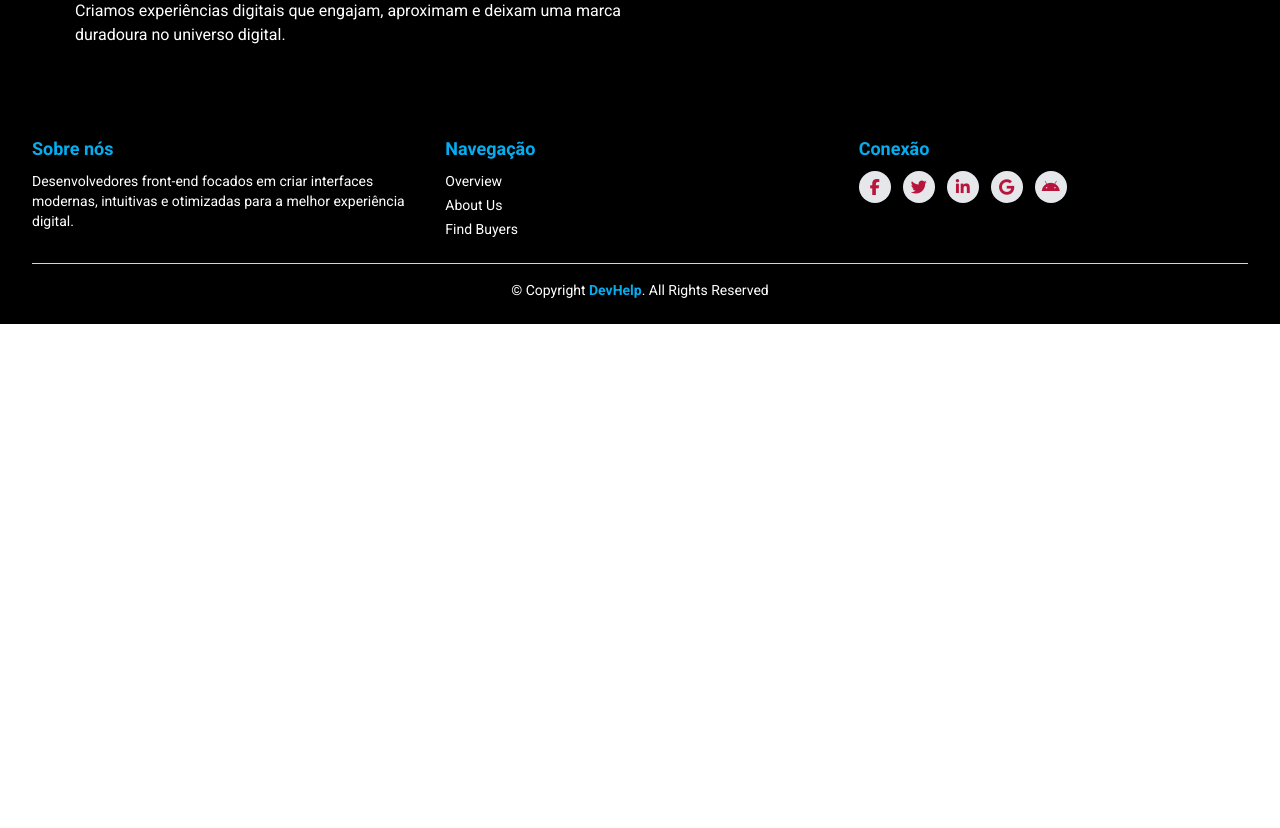
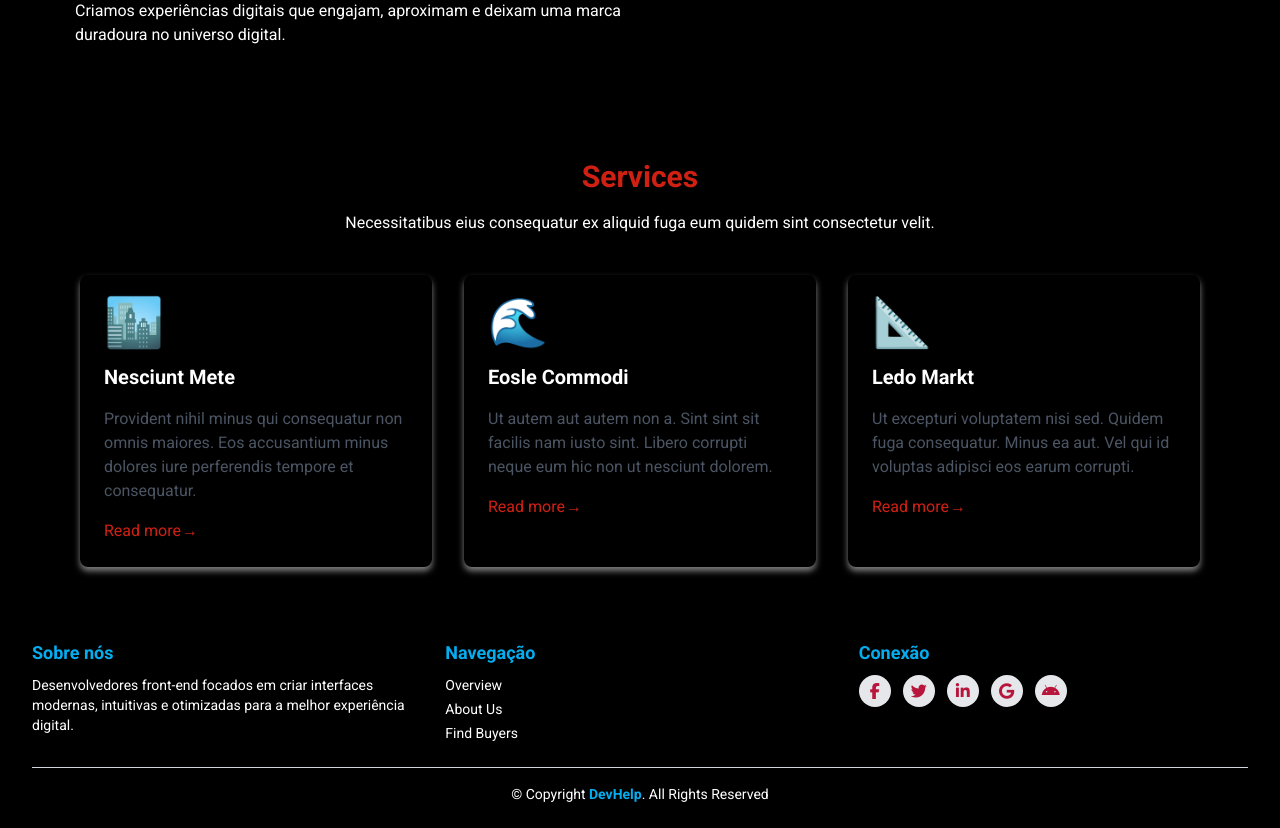
Before and after one commit to JordanFeliphe/DevHelpLP, a React (Create React App) app: page / in a window 1280 px wide. Shown: the part 1273-2101 px from the top of the page. Before the commit the page ends 1597 px from the top, so only its background shows below. Built offline with nearby package versions, Linux system fonts and the light colour scheme.

Commit message:
Section2 criada, mas vamos transformar em carrossel

```diff
--- a/package.json
+++ b/package.json
@@ -8,6 +8,7 @@
     "@testing-library/user-event": "^13.5.0",
     "react": "^18.3.1",
     "react-dom": "^18.3.1",
+    "react-intersection-observer": "^9.13.1",
     "react-scripts": "5.0.1",
     "react-typed": "^2.0.12",
     "web-vitals": "^2.1.4"
--- a/src/App.js
+++ b/src/App.js
@@ -2,6 +2,7 @@ import './App.css';
 import Navbar from './components/navbar/Navbar';
 import Header from './components/header/Header';
 import Section1 from './components/sections/Section1';
+import Section2 from './components/sections/Section2';
 import Footer from './components/footer/Footer';
 
 function App() {
@@ -10,6 +11,7 @@ function App() {
       <Navbar/>
       <Header/>
       <Section1/>
+      <Section2/>
       <Footer/>
 
     </div>
--- a/src/components/sections/Section1.jsx
+++ b/src/components/sections/Section1.jsx
@@ -1,7 +1,9 @@
 import React from "react";
 import Section01 from '../../assets/img/section1.jpg';
+import { useInView } from 'react-intersection-observer';
 
 export default function Section1() {
+
   return (
     <section className="bg-black py-16">
       <div className="max-w-7xl mx-auto px-4 sm:px-6 lg:px-8 grid md:grid-cols-2 gap-8 items-center">
--- /dev/null
+++ b/src/components/sections/Section2.jsx
@@ -0,0 +1,68 @@
+import React from "react";
+
+const Services = () => {
+  const services = [
+    {
+      id: 1,
+      title: "Nesciunt Mete",
+      description:
+        "Provident nihil minus qui consequatur non omnis maiores. Eos accusantium minus dolores iure perferendis tempore et consequatur.",
+      icon: "🏙️", // Substitua pelo ícone adequado
+    },
+    {
+      id: 2,
+      title: "Eosle Commodi",
+      description:
+        "Ut autem aut autem non a. Sint sint sit facilis nam iusto sint. Libero corrupti neque eum hic non ut nesciunt dolorem.",
+      icon: "🌊", // Substitua pelo ícone adequado
+    },
+    {
+      id: 3,
+      title: "Ledo Markt",
+      description:
+        "Ut excepturi voluptatem nisi sed. Quidem fuga consequatur. Minus ea aut. Vel qui id voluptas adipisci eos earum corrupti.",
+      icon: "📐", // Substitua pelo ícone adequado
+    },
+  ];
+
+  return (
+    <section className="bg-black py-12">
+      <div className="max-w-6xl mx-auto px-4">
+        <div className="text-center">
+          <h2 className="text-3xl font-semibold text-[#d02013]">Services</h2>
+          <p className="text-white mt-4">
+            Necessitatibus eius consequatur ex aliquid fuga eum quidem sint
+            consectetur velit.
+          </p>
+        </div>
+        <div className="mt-10 grid grid-cols-1 md:grid-cols-3 gap-8">
+          {services.map((service) => (
+            <div
+              key={service.id}
+              className="rounded-lg bg-black shadow-[0_4px_6px_rgba(255,255,255,0.5)] p-6 text-left group transition-transform transform hover:scale-105 "
+            >
+              {/* Ícone com transição de cor */}
+              <div className="text-5xl text-gray-400 mb-4 group-hover:text-yellow-500 transition-colors duration-00">
+                {service.icon}
+              </div>
+              {/* Título com efeito de linha */}
+              <h3 className="text-xl font-semibold text-white group-hover:text-[#d02013] transition-colors duration-300 relative">
+                {service.title}
+                <span className="block h-1 w-0 bg-yellow-500 absolute bottom-0 left-0 group-hover:w-full transition-all duration-300"></span>
+              </h3>
+              <p className="text-gray-600 mt-4">{service.description}</p>
+              <a
+                href="#"
+                className="text-[#d02013] mt-4 inline-block hover:underline"
+              >
+                Read more →
+              </a>
+            </div>
+          ))}
+        </div>
+      </div>
+    </section>
+  );
+};
+
+export default Services;
```
Also changed, not shown: 1 other file (tests, documents, lock files or other folders).
